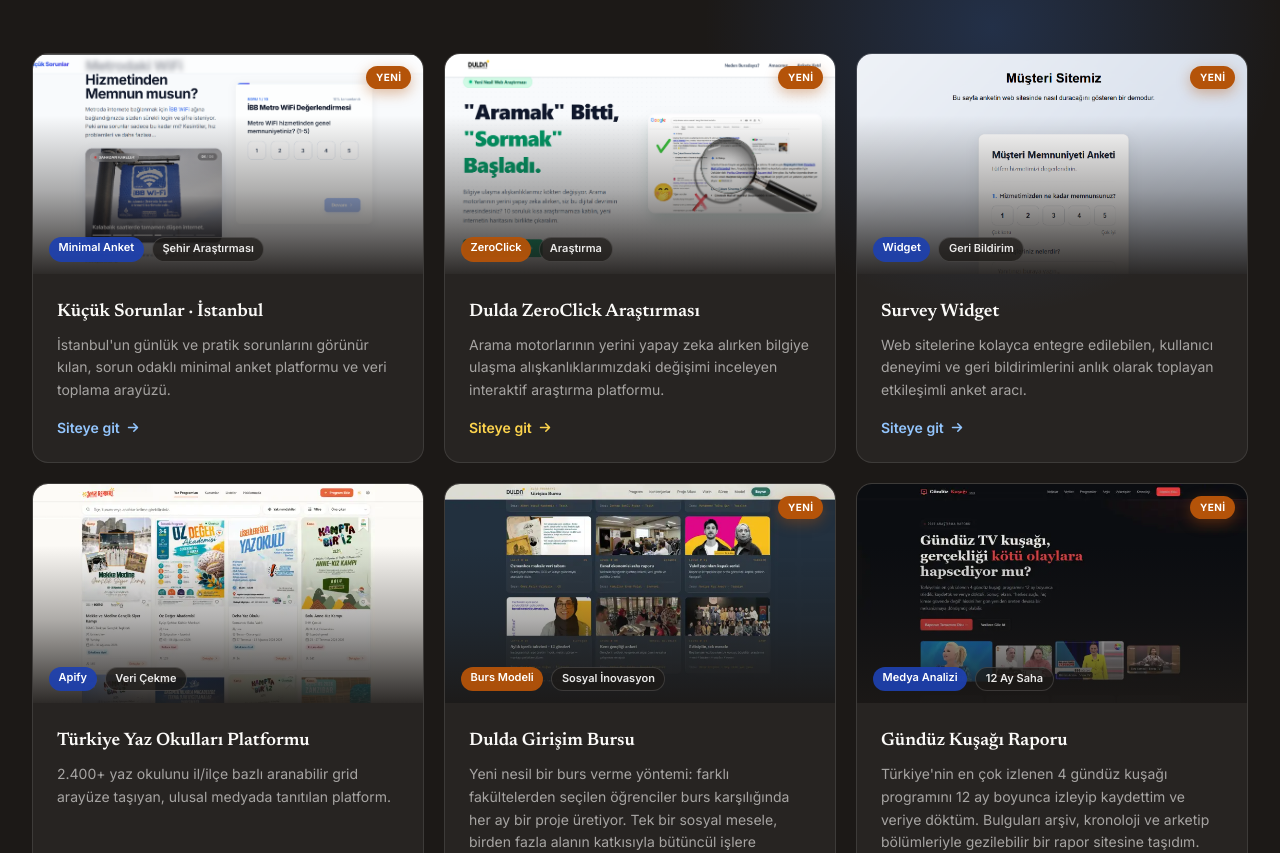
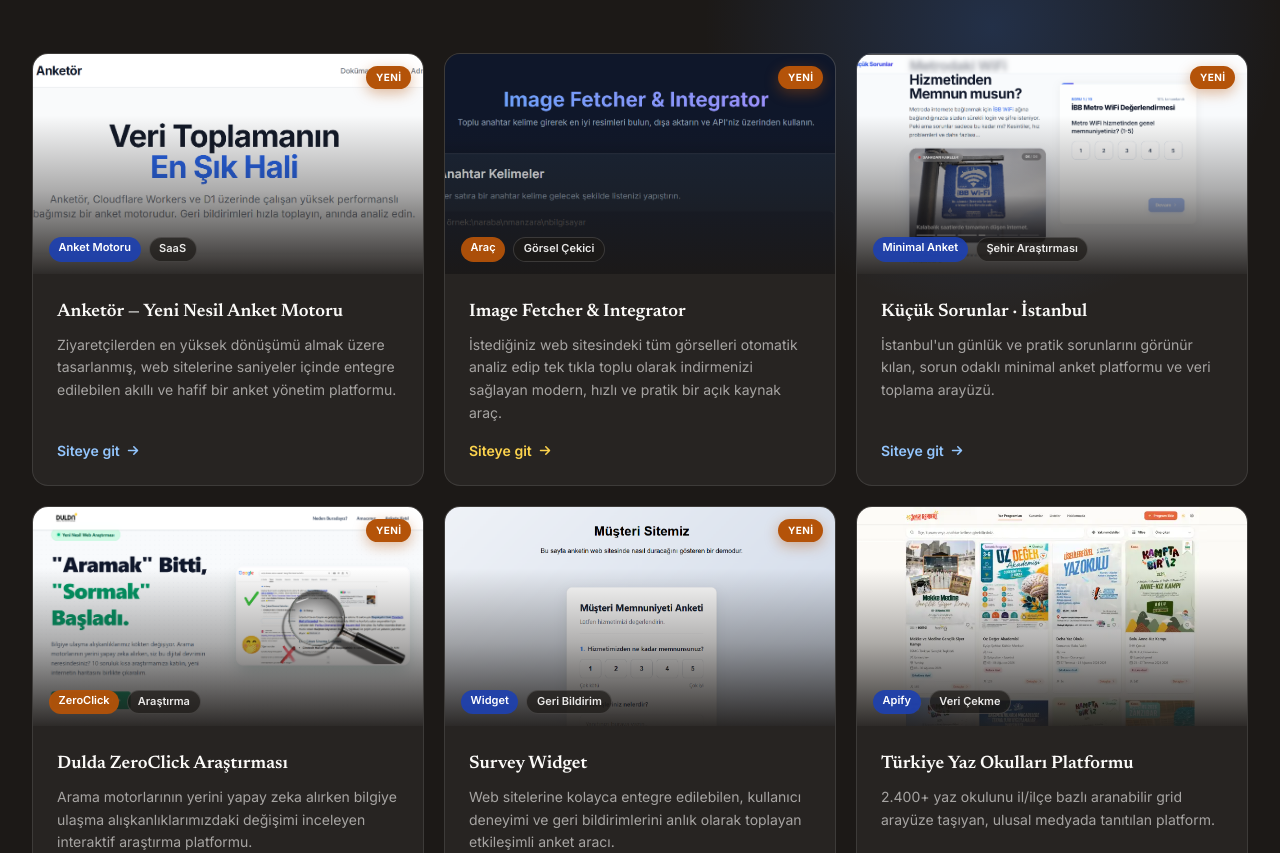
Before and after one commit to yaman-sener/yaman-sener.github.io, a website: page index.html in a window 1280 px wide. Shown: the part 7135-7988 px from the top of the page. Drawn offline with Linux system fonts and the light colour scheme.

Commit message:
feat: add Anketör and Image Fetcher projects

```diff
--- a/index.html
+++ b/index.html
@@ -555,6 +555,40 @@
         </div>
 
         <div class="grid md:grid-cols-2 lg:grid-cols-3 gap-5">
+            <a href="https://survey-api.yamansnr.workers.dev/" target="_blank" rel="noopener" class="reveal card group flex flex-col bg-white/5 border border-white/10 rounded-2xl overflow-hidden hover:bg-white/[0.08] hover:border-royal transition-colors">
+                <div class="shot">
+                    <img src="assets/anketor.png" alt="Anketör - Yeni Nesil Anket Motoru" width="900" height="427" loading="lazy" decoding="async">
+                    <span aria-hidden="true" class="shot-veil"></span>
+                    <span class="badge-new">Yeni</span>
+                    <div class="shot-tags">
+                        <span class="chip chip-royal">Anket Motoru</span>
+                        <span class="chip chip-dark">SaaS</span>
+                    </div>
+                </div>
+                <div class="flex flex-col flex-1 p-6">
+                    <h3 class="font-serif text-lg font-semibold mb-2">Anketör — Yeni Nesil Anket Motoru</h3>
+                    <p class="text-sm text-paper/60 leading-relaxed flex-1">Ziyaretçilerden en yüksek dönüşümü almak üzere tasarlanmış, web sitelerine saniyeler içinde entegre edilebilen akıllı ve hafif bir anket yönetim platformu.</p>
+                    <span class="mt-4 inline-flex items-center gap-2 text-sm font-semibold text-blue-300 group-hover:gap-3 transition-all">Siteye git <i class="fa-solid fa-arrow-right text-xs"></i></span>
+                </div>
+            </a>
+
+            <a href="https://resimceker.vercel.app/" target="_blank" rel="noopener" class="reveal card group flex flex-col bg-white/5 border border-white/10 rounded-2xl overflow-hidden hover:bg-white/[0.08] hover:border-ochre transition-colors">
+                <div class="shot">
+                    <img src="assets/resimceker.png" alt="Image Fetcher & Integrator" width="900" height="427" loading="lazy" decoding="async">
+                    <span aria-hidden="true" class="shot-veil"></span>
+                    <span class="badge-new">Yeni</span>
+                    <div class="shot-tags">
+                        <span class="chip chip-ochre">Araç</span>
+                        <span class="chip chip-dark">Görsel Çekici</span>
+                    </div>
+                </div>
+                <div class="flex flex-col flex-1 p-6">
+                    <h3 class="font-serif text-lg font-semibold mb-2">Image Fetcher & Integrator</h3>
+                    <p class="text-sm text-paper/60 leading-relaxed flex-1">İstediğiniz web sitesindeki tüm görselleri otomatik analiz edip tek tıkla toplu olarak indirmenizi sağlayan modern, hızlı ve pratik bir açık kaynak araç.</p>
+                    <span class="mt-4 inline-flex items-center gap-2 text-sm font-semibold text-amber-300 group-hover:gap-3 transition-all">Siteye git <i class="fa-solid fa-arrow-right text-xs"></i></span>
+                </div>
+            </a>
+
             <a href="https://istanbul-temel-sorunlar.yamansnr.workers.dev/" target="_blank" rel="noopener" class="reveal card group flex flex-col bg-white/5 border border-white/10 rounded-2xl overflow-hidden hover:bg-white/[0.08] hover:border-royal transition-colors">
                 <div class="shot">
                     <img src="assets/istanbul-temel-sorunlar.png" alt="Küçük Sorunlar · İstanbul" width="900" height="427" loading="lazy" decoding="async">
```
Also changed, not shown: assets/anketor.png (added), assets/resimceker.png (added).
